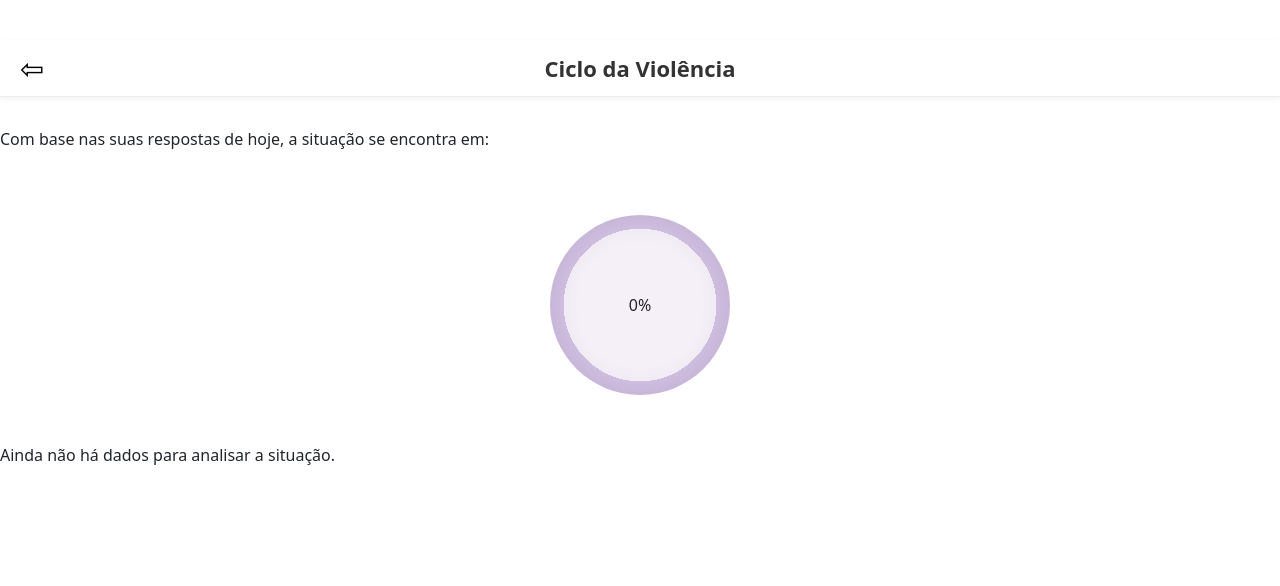
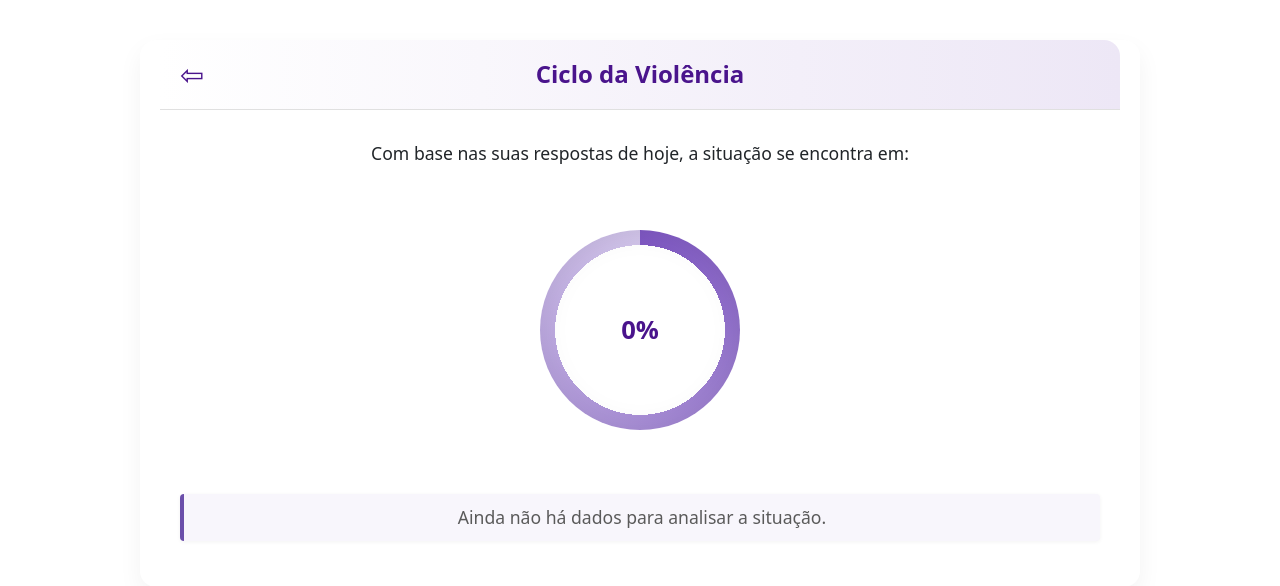
Before and after one commit to immlvia/Diario-da-Mulher, a Flask app: page /ciclo in a window 1280 px wide. Shown: the top 586 px of the page. Run offline with Flask 3, Linux system fonts and the light colour scheme.

Commit message:
front ciclo

```diff
--- a/app/static/style.css
+++ b/app/static/style.css
@@ -100,11 +100,12 @@ footer{
 
 /*Formatações ciclo*/
 
+/* Reset básico */
 body {
     margin: 0;
     padding: 0;
-    background-color: #F8F9FA;
-    font-family: Arial, sans-serif;
+    background-color: #f4f6fa;
+    font-family: 'Segoe UI', Roboto, Arial, sans-serif;
     color: #333;
     min-height: 100vh;
     display: flex;
@@ -112,64 +113,40 @@ body {
     align-items: flex-start;
 }
 
+/* Container principal */
 .container.ciclo-container {
-    max-width: 1500px;
+    max-width: 1000px;
     margin: 40px auto;
-    padding: 0;
+    padding: 0 20px;
     width: 100%;
     box-sizing: border-box;
-    border-radius: 0;
-    box-shadow: none;
-    background-color: transparent;
     display: flex;
     flex-direction: column;
+    background-color: #ffffff;
+    border-radius: 16px;
+    box-shadow: 0 10px 25px rgba(0, 0, 0, 0.05);
 }
 
-
-.ciclo-header h1 {
-    font-size: 22px;
-    font-weight: 600;
-    color: #333;
-    margin: 0;
-    text-align: center;
-}
-
-.circular-progress-container {
-    width: 180px;
-    height: 180px;
-    display: flex;
-    justify-content: center;
-    align-items: center;
-    margin: 2rem auto;
-    position: relative;
-}
-
-.circular-progress {
-    width: 100%;
-    height: 100%;
-    border-radius: 100%;
-    background: radial-gradient(circle at center, #f5f0f8 60%, transparent 60%),
-                conic-gradient(#d3c1e5 0%, #d3c1e5 100%);
-    display: flex;
-    justify-content: center;
-    align-items: center;
-    box-shadow: inset 0 0 30px rgba(0, 0, 0, 0.1);
-
-}
-/*Cabeçalho ciclo*/
-
+/* Cabeçalho */
 .ciclo-header {
     display: flex;
     justify-content: center;
     align-items: center;
     width: 100%;
-    padding: 15px 20px;
-    border-bottom: 1px solid #eee;
-    margin-bottom: 30px;
+    padding: 20px;
+    border-bottom: 1px solid #e0e0e0;
     position: relative;
-    background-color: #fff;
-    box-shadow: 0 2px 5px rgba(0,0,0,0.05);
-    box-sizing: border-box;
+    background: linear-gradient(to right, #ffffff, #ede7f6);
+    border-top-left-radius: 16px;
+    border-top-right-radius: 16px;
+}
+
+.ciclo-header h1 {
+    font-size: 24px;
+    font-weight: 700;
+    color: #4a148c;
+    margin: 0;
+    text-align: center;
 }
 
 .ciclo-header .btn-fechar {
@@ -180,16 +157,93 @@ body {
     background: none;
     border: none;
     font-size: 1.8em;
-    color: #000000;
+    color: #4a148c;
     cursor: pointer;
     padding: 0;
     line-height: 1;
     z-index: 10;
+    transition: color 0.3s ease;
 }
 
+.ciclo-header .btn-fechar:hover,
+.ciclo-header .btn-fechar:focus {
+    color: #6a1b9a;
+    outline: none;
+}
 
-.ciclo-header .btn-fechar:hover {
-    color: #000000;
+/* Indicador de violência */
+.indicador-violencia {
+    text-align: center;
+    padding: 30px 20px;
+    font-size: 1.1rem;
+}
+
+/* Círculo de progresso */
+.circular-progress-container {
+    width: 200px;
+    height: 200px;
+    margin: 2rem auto;
+    position: relative;
+    display: flex;
+    justify-content: center;
+    align-items: center;
+}
+
+.circular-progress {
+    width: 100%;
+    height: 100%;
+    border-radius: 50%;
+    background: radial-gradient(circle at center, #ffffff 60%, transparent 60%),
+                conic-gradient(#7e57c2 0%, #d1c4e9 100%);
+    display: flex;
+    justify-content: center;
+    align-items: center;
+    box-shadow: inset 0 0 30px rgba(0, 0, 0, 0.08);
+    position: relative;
+}
+
+.circular-progress .progress-value {
+    font-size: 1.6rem;
+    font-weight: 600;
+    color: #4a148c;
+    position: absolute;
+}
+
+/* Situação */
+#situacaoText {
+    font-weight: 500;
+    color: #555;
+    margin-top: 1.5rem;
+      margin-top: 1rem;
+    font-size: 1.1rem;
+    font-weight: 500;
+    color: #5a5a5a;
+    background-color: #f8f6fc;
+    padding: 10px 15px;
+    border-left: 4px solid #6b4faa;
+    border-radius: 4px;
+    box-shadow: 0 1px 4px rgba(0, 0, 0, 0.05);
+    transition: all 0.3s ease;
+}
+
+/* Responsivo */
+@media (max-width: 600px) {
+    .circular-progress-container {
+        width: 140px;
+        height: 140px;
+    }
+
+    .ciclo-header h1 {
+        font-size: 20px;
+    }
+
+    .circular-progress .progress-value {
+        font-size: 1.2rem;
+    }
+
+    .ciclo-header .btn-fechar {
+        font-size: 1.5em;
+    }
 }
 
 
```
Also changed, not shown: 2 other files.
